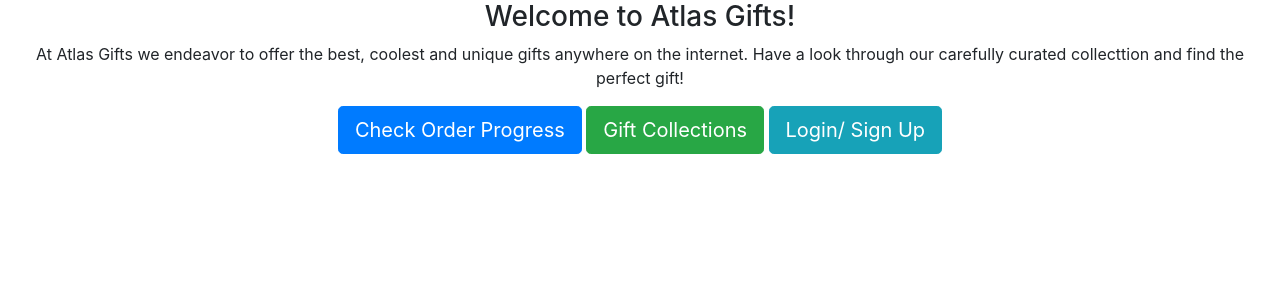
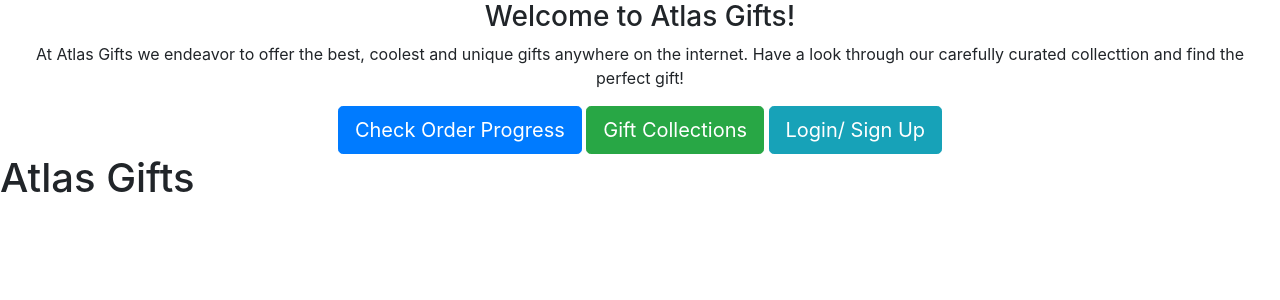
Before and after one commit to Code-Institute-Submissions/shane-os-atlas-gifts_AprResub, a Django app: page / in a window 1280 px wide. Shown: the part 56-356 px from the top of the page. Run offline with Django 3.2, Linux system fonts and the light colour scheme; some libraries are stand-ins or nearby versions.

Commit message:
Add footer section

```diff
--- a/templates/base.html
+++ b/templates/base.html
@@ -43,5 +43,6 @@
     {% block post_load_js %}
     {% endblock %}
 
+    {% include 'includes/footer.html' %}
   </body>
 </html>
--- /dev/null
+++ b/templates/includes/footer.html
@@ -0,0 +1,3 @@
+<footer>
+    <H1>Atlas Gifts</H1>
+</footer>
```
